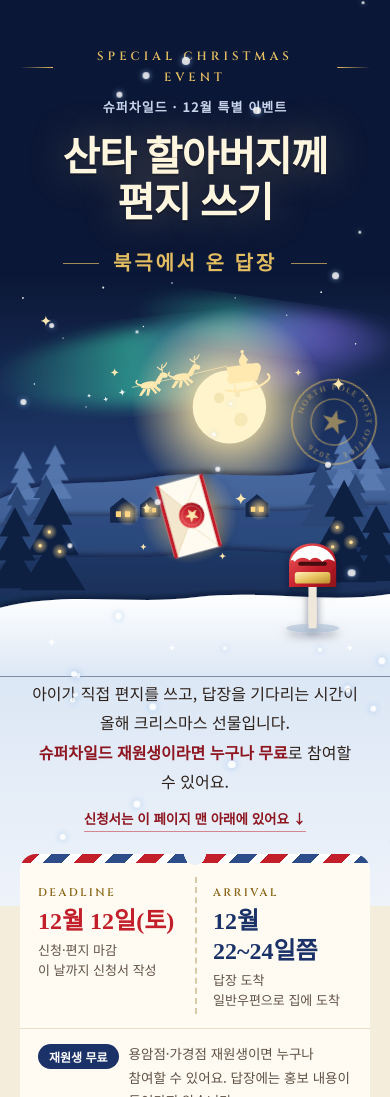
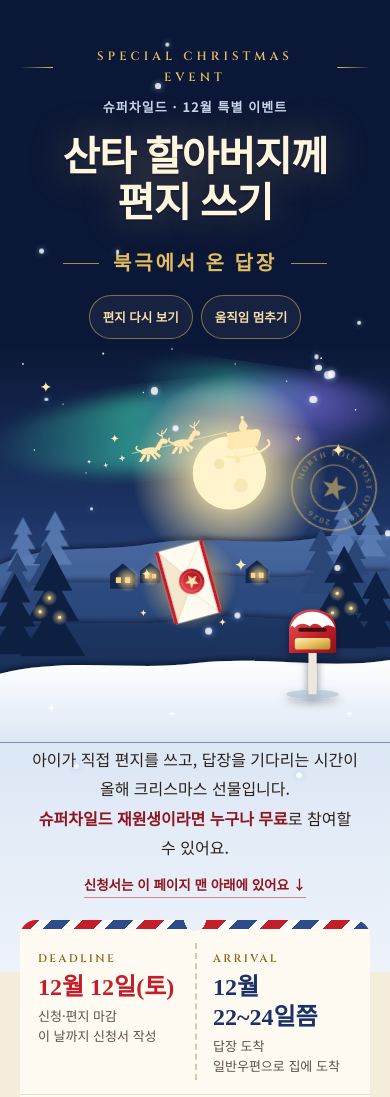
Before and after one commit to Superchild2025dev/2026SANTA, a plain HTML site: page index.html in a window 390 px wide. Shown: the top 1097 px of the page. Drawn offline with nearby package versions, Linux system fonts and the light colour scheme; a web font is replaced by a local one.

Commit message:
Make event animations replayable and resilient to mobile page suspension

```diff
--- a/assets/main.js
+++ b/assets/main.js
@@ -1,11 +1,25 @@
 (function(){
   'use strict';
   // Links and content are ready in HTML; JavaScript adds optional motion.
-  var reduce=window.matchMedia&&window.matchMedia('(prefers-reduced-motion: reduce)').matches;
+  var motionQuery=window.matchMedia?window.matchMedia('(prefers-reduced-motion: reduce)'):null;
+  var reduce=!!(motionQuery&&motionQuery.matches), revealObserver=null;
+
+  function showContent(){
+    [].slice.call(document.querySelectorAll('.reveal-pending')).forEach(function(el){
+      el.classList.remove('reveal-pending');
+    });
+    if(revealObserver) revealObserver.disconnect();
+  }
 
   (function(){
-    var fly=document.querySelector('.fly'), bob=document.querySelector('.bob');
-    if(!fly) return;
+    var root=document.documentElement, scene=document.querySelector('.hero-art');
+    var fly=document.querySelector('.fly'), bob=document.querySelector('.bob'), snow=document.getElementById('snow');
+    var controls=document.getElementById('motionControls');
+    var play=document.getElementById('motionPlay'), stop=document.getElementById('motionStop');
+    if(!fly||!bob||!scene||!window.requestAnimationFrame||!window.cancelAnimationFrame) return;
+    var enabled=false, flying=false, frame=null, elapsed=0, lastTime=null, sceneVisible=false;
+    var duration=5200, delay=500;
+
     function set(p){
       var sx=80, sy=-236;
       var q=Math.sin(p*Math.PI/2); /* gentle ease-out: fast start, soft landing */
@@ -20,31 +34,122 @@
       fly.setAttribute('transform','translate('+x.toFixed(2)+' '+y.toFixed(2)+') scale('+sc.toFixed(4)+') rotate('+rot.toFixed(2)+')');
       fly.style.opacity=Math.min(1,q*25);
     }
-    if(reduce){ set(1); fly.style.opacity=1; return; }
-    set(0);
-    var D=5200, delay=500, t0=null;
+
+    function cancelFrame(){
+      if(frame!==null) window.cancelAnimationFrame(frame);
+      frame=null;
+      lastTime=null;
+    }
+    function canPlay(){return enabled&&flying&&!document.hidden&&sceneVisible;}
+    function queueFrame(){
+      if(canPlay()&&frame===null) frame=window.requestAnimationFrame(tick);
+    }
     function tick(ts){
-      if(t0===null) t0=ts;
-      var t=(ts-t0-delay)/D;
-      if(t<0){ requestAnimationFrame(tick); return; }
-      if(t>=1){ set(1); fly.style.opacity=1; bob.classList.add('on'); return; }
-      set(t); requestAnimationFrame(tick);
+      frame=null;
+      if(!canPlay()){lastTime=null;return;}
+      // Count visible frame time, not time spent suspended in another app or tab.
+      if(lastTime!==null) elapsed+=Math.max(0,Math.min(ts-lastTime,100));
+      lastTime=ts;
+      var t=(elapsed-delay)/duration;
+      if(t>=1){
+        set(1);
+        flying=false;
+        lastTime=null;
+        bob.classList.add('on');
+        return;
+      }
+      if(t>=0) set(t);
+      queueFrame();
     }
-    requestAnimationFrame(tick);
+
+    function readSceneVisibility(){
+      var rect=scene.getBoundingClientRect();
+      sceneVisible=rect.bottom>0&&rect.top<(window.innerHeight||root.clientHeight);
+    }
+    function syncPlayback(){
+      root.classList.toggle('page-hidden',!!document.hidden);
+      scene.classList.toggle('motion-idle',!enabled||document.hidden||!sceneVisible);
+      if(canPlay()) queueFrame();
+      else cancelFrame();
+    }
+    function restart(){
+      cancelFrame();
+      elapsed=0;
+      flying=true;
+      bob.classList.remove('on');
+      set(0);
+      readSceneVisibility();
+      syncPlayback();
+    }
+    function createSnow(){
+      if(!snow||snow.children.length) return;
+      var html='', count=window.innerWidth<600?24:38;
+      for(var i=0;i<count;i++){
+        var l=Math.random()*100,d=8+Math.random()*10,de=-Math.random()*12,z=3+Math.random()*5;
+        html+='<i style="left:'+l+'%;width:'+z+'px;height:'+z+'px;animation-duration:'+d+'s;animation-delay:'+de+'s"></i>';
+      }
+      snow.innerHTML=html;
+    }
+    function setMotion(on){
+      enabled=on;
+      root.setAttribute('data-motion',on?'on':'off');
+      if(on){
+        createSnow();
+        restart();
+      }else{
+        flying=false;
+        cancelFrame();
+        set(1);
+        bob.classList.remove('on');
+        showContent();
+        syncPlayback();
+      }
+      if(play) play.textContent=on?'편지 다시 보기':'움직임 재생';
+      if(stop) stop.hidden=!on;
+    }
+    function syncPreference(){
+      var next=!!(motionQuery&&motionQuery.matches);
+      if(next!==reduce){reduce=next;setMotion(!reduce);}
+    }
+    if(play) play.addEventListener('click',function(){setMotion(true);});
+    if(stop) stop.addEventListener('click',function(){setMotion(false);});
+    if(motionQuery){
+      if(motionQuery.addEventListener) motionQuery.addEventListener('change',syncPreference);
+      else if(motionQuery.addListener) motionQuery.addListener(syncPreference);
+    }
+    document.addEventListener('visibilitychange',function(){
+      syncPreference();
+      readSceneVisibility();
+      syncPlayback();
+    });
+    window.addEventListener('pagehide',function(){
+      cancelFrame();
+      root.classList.add('page-hidden');
+    });
+    window.addEventListener('pageshow',function(event){
+      syncPreference();
+      readSceneVisibility();
+      if(event.persisted&&enabled) restart();
+      else syncPlayback();
+    });
+    if('IntersectionObserver' in window){
+      new IntersectionObserver(function(entries){
+        sceneVisible=entries[0].isIntersecting;
+        syncPlayback();
+      }).observe(scene);
+    }else{
+      window.addEventListener('scroll',function(){readSceneVisibility();syncPlayback();},{passive:true});
+    }
+    setMotion(!reduce);
+    if(controls) controls.hidden=false;
   })();
-  var s=document.getElementById('snow'), html='';
-  if(s&&!reduce){
-    for(var i=0;i<38;i++){var l=Math.random()*100,d=8+Math.random()*10,de=-Math.random()*12,z=3+Math.random()*5;
-      html+='<i style="left:'+l+'%;width:'+z+'px;height:'+z+'px;animation-duration:'+d+'s;animation-delay:'+de+'s"></i>';}
-    s.innerHTML=html;
-  }
   if(!('IntersectionObserver' in window)) return;
   if(!reduce){
-    var io=new IntersectionObserver(function(es){es.forEach(function(e){
-      if(e.isIntersecting){e.target.classList.remove('reveal-pending');io.unobserve(e.target);}
+    revealObserver=new IntersectionObserver(function(es){es.forEach(function(e){
+      if(e.isIntersecting){e.target.classList.remove('reveal-pending');revealObserver.unobserve(e.target);}
     });},{threshold:.12});
     [].slice.call(document.querySelectorAll('.rv')).forEach(function(el){
-      io.observe(el);el.classList.add('reveal-pending');
+      revealObserver.observe(el);el.classList.add('reveal-pending');
     });
   }
   var bar=document.getElementById('bar'), button=document.getElementById('barBtn');
--- a/assets/style.css
+++ b/assets/style.css
@@ -16,11 +16,14 @@ a{color:inherit}
 .snow{position:fixed;inset:0;pointer-events:none;overflow:hidden;z-index:30}
 .snow i{position:absolute;top:-12px;border-radius:50%;background:#fff;opacity:.85;box-shadow:0 0 6px rgba(150,190,240,.9);animation:fall linear infinite}
 @keyframes fall{to{transform:translateY(112vh) translateX(40px)}}
-@media (prefers-reduced-motion:reduce){.snow{display:none}}
+@media (prefers-reduced-motion:reduce){html:not([data-motion="on"]) .snow{display:none}}
 .rv{opacity:1;transform:none;transition:opacity .7s ease,transform .7s ease}
 .rv.reveal-pending{opacity:0;transform:translateY(18px)}
 .rv.in{opacity:1;transform:none}
 @media (prefers-reduced-motion:reduce){.rv,.rv.reveal-pending{opacity:1;transform:none;transition:none}}
+html[data-motion="off"] .snow{display:none}
+html[data-motion="off"] .rv,html[data-motion="off"] .rv.reveal-pending{opacity:1;transform:none;transition:none}
+.page-hidden .snow i,.page-hidden .bob.on,.hero-art.motion-idle .bob.on{animation-play-state:paused}
 
 /* ===== HERO ===== */
 .hero{position:relative;background:var(--night);color:#fff;overflow:hidden}
@@ -32,7 +35,12 @@ a{color:inherit}
 h1{margin:16px 0 0;font-family:var(--serif);font-weight:900;font-size:clamp(38px,10.4vw,60px);line-height:1.15;letter-spacing:-.02em;color:#FFF6E0;text-shadow:0 2px 0 rgba(0,0,0,.25),0 0 40px rgba(255,214,130,.35)}
 .reply{display:flex;align-items:center;justify-content:center;gap:14px;margin-top:18px;font-family:var(--serif);font-weight:700;font-size:20px;letter-spacing:.14em;color:var(--gold)}
 .reply::before,.reply::after{content:"";width:36px;height:1px;background:var(--gold);opacity:.7}
+.motion-controls{display:flex;justify-content:center;flex-wrap:wrap;gap:8px;margin:14px 0 8px}
+.motion-controls[hidden],.motion-controls [hidden]{display:none}
+.motion-controls button{min-height:44px;padding:8px 13px;border:1px solid rgba(227,189,98,.5);border-radius:999px;background:rgba(255,255,255,.05);color:#F6DFAB;font-family:var(--sans);font-size:12.5px;font-weight:700;line-height:1.3;cursor:pointer;touch-action:manipulation}
+.motion-controls button:hover{background:rgba(227,189,98,.14)}
 .postmark{position:absolute;right:max(10px,calc(50% - 330px));top:376px;width:92px;height:92px;opacity:.6;transform:rotate(14deg);z-index:2;pointer-events:none}
+html[data-motion] .postmark{top:442px}
 .hero-art{display:block;width:100%;max-width:680px;height:auto;margin:-6px auto 0;position:relative;z-index:1}
 .hero-foot{position:relative;z-index:2;background:linear-gradient(180deg,#DCE7F5,#EEF3FA);text-align:center;padding:2px 20px 74px;color:var(--ink)}
 .hero-foot p{max-width:30em;margin:0 auto;font-size:16px;line-height:1.85}
@@ -45,7 +53,8 @@ h1{margin:16px 0 0;font-family:var(--serif);font-weight:900;font-size:clamp(38px
 .bob{transform-origin:0 0}
 .bob.on{animation:bob 3.6s ease-in-out infinite}
 @keyframes bob{0%,100%{transform:translateY(0)}50%{transform:translateY(-5px)}}
-@media (prefers-reduced-motion:reduce){.fly{opacity:1}.bob.on{animation:none}}
+@media (prefers-reduced-motion:reduce){.fly{opacity:1}html:not([data-motion="on"]) .bob.on{animation:none}}
+html[data-motion="off"] .bob.on{animation:none}
 
 /* ===== TICKET ===== */
 .ticket-sec{position:relative;margin-top:-52px;z-index:3}
--- a/index.html
+++ b/index.html
@@ -42,6 +42,10 @@
     <div class="sub-eyebrow">슈퍼차일드 · 12월 특별 이벤트</div>
     <h1>산타 할아버지께<br>편지 쓰기</h1>
     <div class="reply">북극에서 온 답장</div>
+    <div class="motion-controls" id="motionControls" role="group" aria-label="애니메이션 재생 설정" hidden>
+      <button type="button" id="motionPlay">편지 다시 보기</button>
+      <button type="button" id="motionStop">움직임 멈추기</button>
+    </div>
   </div>
 
   <svg class="postmark" viewBox="0 0 120 120" aria-hidden="true">
```
Also changed, not shown: 1 other file.
